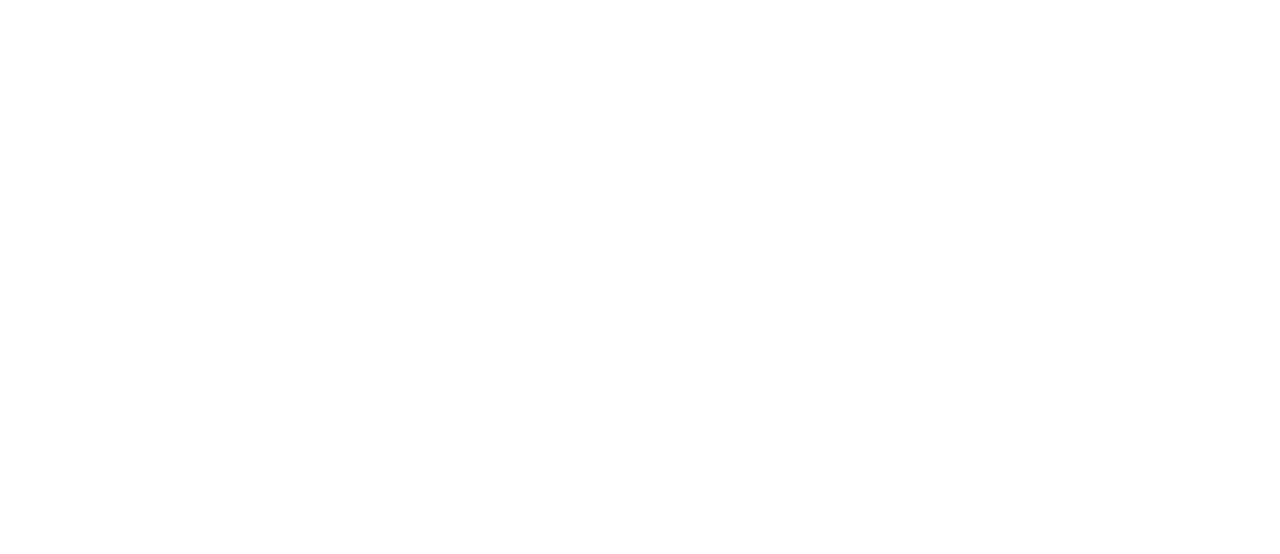
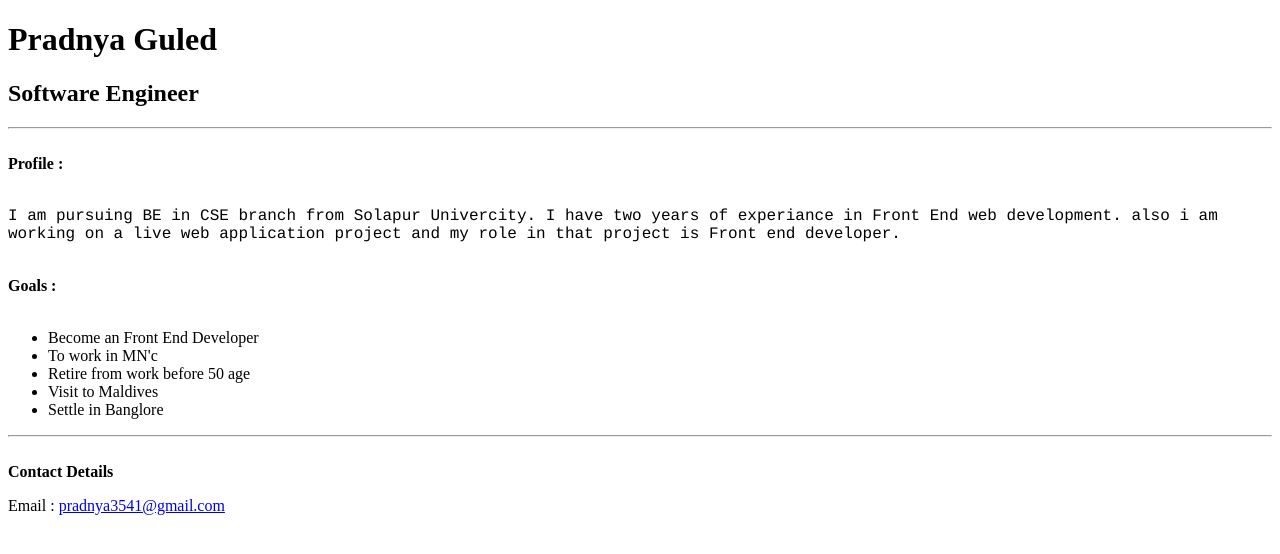
Before and after one commit to pradnyaguled/personal-portfolio-page, a plain HTML site: page index.html in a window 1280 px wide. Drawn offline with Linux system fonts and the light colour scheme.

Commit message:
Update index.html

```diff
--- a/index.html
+++ b/index.html
@@ -1 +1,33 @@
-<!-- Add your HTML Code here -->
+<!DOCTYPE html>
+<html>
+<head>
+  <title>Portfolio</title>
+  <link href="style.css" type="text/css" rel="stylesheet">
+</head>
+<body>
+
+    <div class="profileBody">
+        <h1>Pradnya Guled</h1>
+        <h2>Software Engineer</h2>
+        <hr /><br>
+        <strong>Profile :</strong>
+
+        <p style="font-family:courier;"><br>I am pursuing BE in CSE branch from Solapur Univercity. I have two years of experiance in
+            Front End web development. also i am working on a live web application project and my role
+            in that project is Front end developer.
+        </p>
+        <br>
+        <strong>Goals :</strong>
+        <ul><br>
+            <li>Become an Front End Developer</li>
+            <li>To work in MN'c</li>
+            <li>Retire from work before 50 age</li>
+            <li>Visit to Maldives</li>
+            <li>Settle in Banglore</li>
+        </ul>
+        <hr /><br>
+        <strong>Contact Details</strong>
+        <p>Email : <a href="https://www.gmail.com">pradnya3541@gmail.com</a></p>
+    </div>
+</body>
+</html>
```
